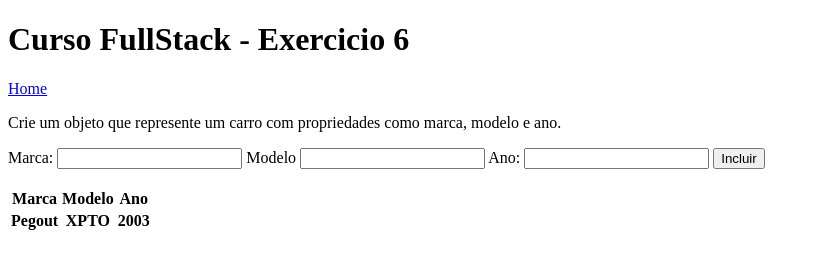
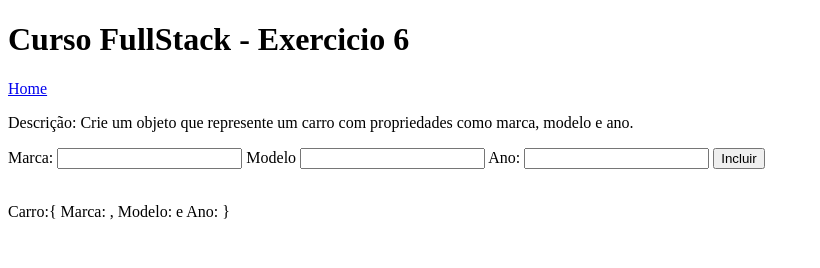
Before and after one commit to debora-sl/exercicios-10-02, a plain HTML site: page html/exercicio6.html in a window 1280 px wide. Both pictures are taken after a click on the button "Incluir". Shown: the whole page, without its empty margins (0-820 px from the left). Drawn offline with Linux system fonts and the light colour scheme.

Commit message:
Conslusão do exercicio 6.

```diff
--- a/html/exercicio6.html
+++ b/html/exercicio6.html
@@ -14,7 +14,7 @@
     <main>
         <div>
             <p>
-                Crie um objeto que represente um carro com propriedades como marca, modelo e ano.
+                Descrição: Crie um objeto que represente um carro com propriedades como marca, modelo e ano.
             </p>
         </div>
 
@@ -28,31 +28,14 @@
             <label for="ano">Ano:</label>
             <input type="number" name="ano" id="ano">
 
-            <button type="button" id="contarArrayNumeros">Incluir</button>
+            <button type="button" id="incluirCarro">Incluir</button>
 
             <br><br>
 
             <div>
-                <table span="2">
-                    <thead>
-                        <tr>
-                            <th>Marca</th>
-                            <th>Modelo</th>
-                            <th>Ano</tr>
-                        </tr>
-                    </thead>
-                    <tbody>
-                        <tr>
-                            <th>Pegout</th>
-                            <th>XPTO</th>
-                            <th>2003</th>
-                        </tr>
-                    </tbody>
-                </table>
+                <p id="resultadoHTML">Carro: </p>
             </div>
         </div>
-    </main>
-
 </body>
 
 <!-- scripts -->
--- a/js/exercicio-6.js
+++ b/js/exercicio-6.js
@@ -1 +1,27 @@
-console.log('Exercicio 6');
+// pegando o botão
+let incluirCarro = document.getElementById("incluirCarro");
+
+// adicionando o evento de click
+incluirCarro.addEventListener('click', function () {
+    var carros = {
+        marca: '',
+        modelo: '',
+        ano: ''
+    }
+
+    carros.marca = document.getElementById("marca").value;
+    carros.modelo = document.getElementById("modelo").value;
+    carros.ano = document.getElementById("ano").value;
+
+    // inserindo o resultado no HTML
+    var resultadoHTML = document.getElementById("resultadoHTML").innerHTML = `Carro:{ Marca: ${carros.marca}, Modelo: ${carros.modelo} e Ano: ${carros.ano} }`
+
+    limparInputs();
+});
+
+// função para limpar os campos, após o usário inserir os dados
+function limparInputs() {
+    document.getElementById("marca").value = '';
+    document.getElementById("modelo").value = '';
+    document.getElementById("ano").value = ''
+}
```
